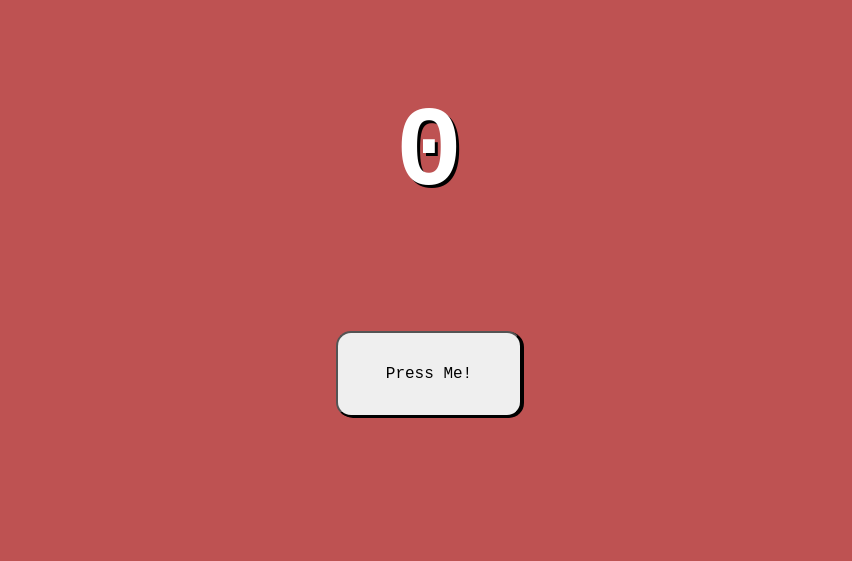
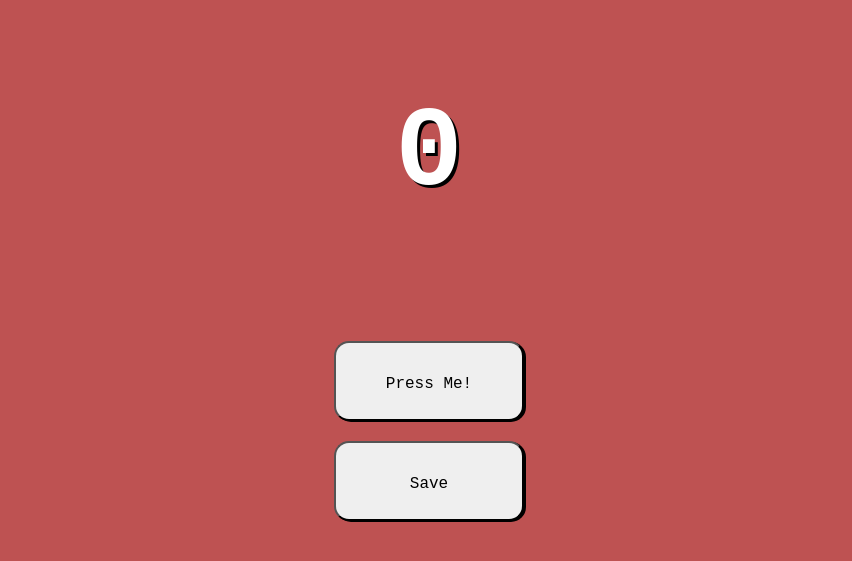
Before and after one commit to rick329mo/counter_app, a plain HTML site: page index.html in a window 1280 px wide. Shown: the part 137-698 px from the top of the page, without its empty margins (211-1063 px from the left). Drawn offline with Linux system fonts and the light colour scheme.

Commit message:
changed CSS styles and added Save button

```diff
--- a/index.html
+++ b/index.html
@@ -21,6 +21,9 @@
         <button class="press_me" onclick="increment ()">Press Me!</button>
     </div>
 
+    <div class="save">
+        <button class="press_me" onclick="save ()">Save</button>
+    </div>
     <script src="index.js"></script>
 
 </body>
--- a/index.js
+++ b/index.js
@@ -5,3 +5,7 @@ function increment() {
     count = count + 1
     countEl.innerText = count
 }
+
+function save() {
+    console.log(count)
+}
--- a/styles.css
+++ b/styles.css
@@ -22,6 +22,9 @@ body {
     box-shadow: 2px 1px black;
     font-family: 'Courier New', Courier, monospace;
     font-size: 1rem;
+    margin: 10px;
+    width: 190px;
+    height: 80px;
 }
 
 .press_me:hover {
```
